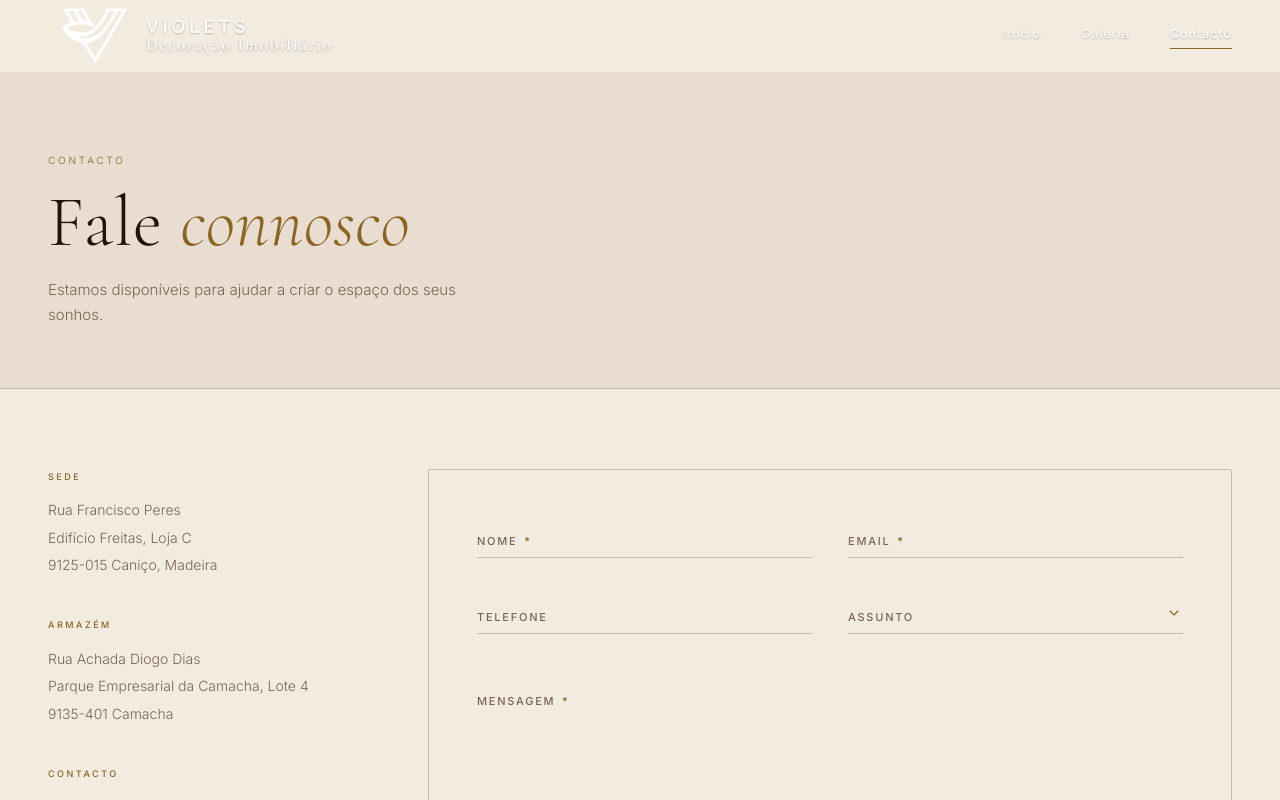
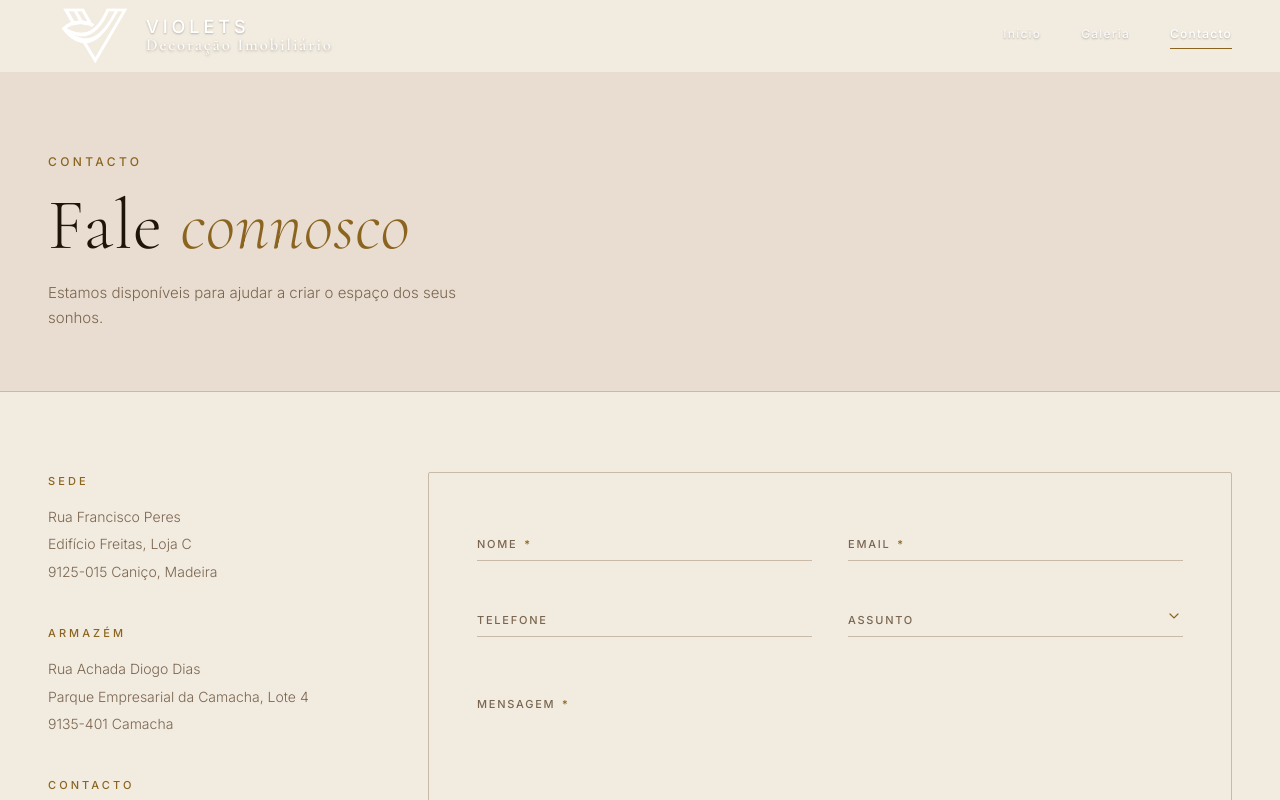
Before and after one commit to joaolopes53/violets, a React (Vite) app: page /contacto in a window 1280 px wide. Shown: the top 800 px of the page. Built offline with nearby package versions, Linux system fonts and the light colour scheme.

Commit message:
style: increase font size and weight for section labels across page stylesheets

```diff
--- a/src/pages/Contacto.css
+++ b/src/pages/Contacto.css
@@ -30,7 +30,8 @@
 
 .section-label {
   display: block;
-  font-size: 10px;
+  font-size: 12px;
+  font-weight: 500;
   letter-spacing: 0.28em;
   text-transform: uppercase;
   color: var(--gold);
@@ -63,7 +64,7 @@
 .info-block { display: flex; flex-direction: column; gap: 4px; }
 
 .info-block__label {
-  font-size: 9px;
+  font-size: 11px;
   font-weight: 500;
   letter-spacing: 0.28em;
   text-transform: uppercase;
--- a/src/pages/Galeria.css
+++ b/src/pages/Galeria.css
@@ -36,7 +36,8 @@
 
 .section-label {
   display: block;
-  font-size: 10px;
+  font-size: 12px;
+  font-weight: 500;
   letter-spacing: 0.28em;
   text-transform: uppercase;
   color: var(--gold);
--- a/src/pages/Home.css
+++ b/src/pages/Home.css
@@ -49,7 +49,8 @@
 
 .section-label {
   display: block;
-  font-size: 10px;
+  font-size: 12px;
+  font-weight: 500;
   letter-spacing: 0.28em;
   text-transform: uppercase;
   color: var(--gold);
@@ -241,7 +242,8 @@
 }
 
 .about__label {
-  font-size: 10px;
+  font-size: 12px;
+  font-weight: 500;
   letter-spacing: 0.28em;
   text-transform: uppercase;
   color: var(--gold);
```
